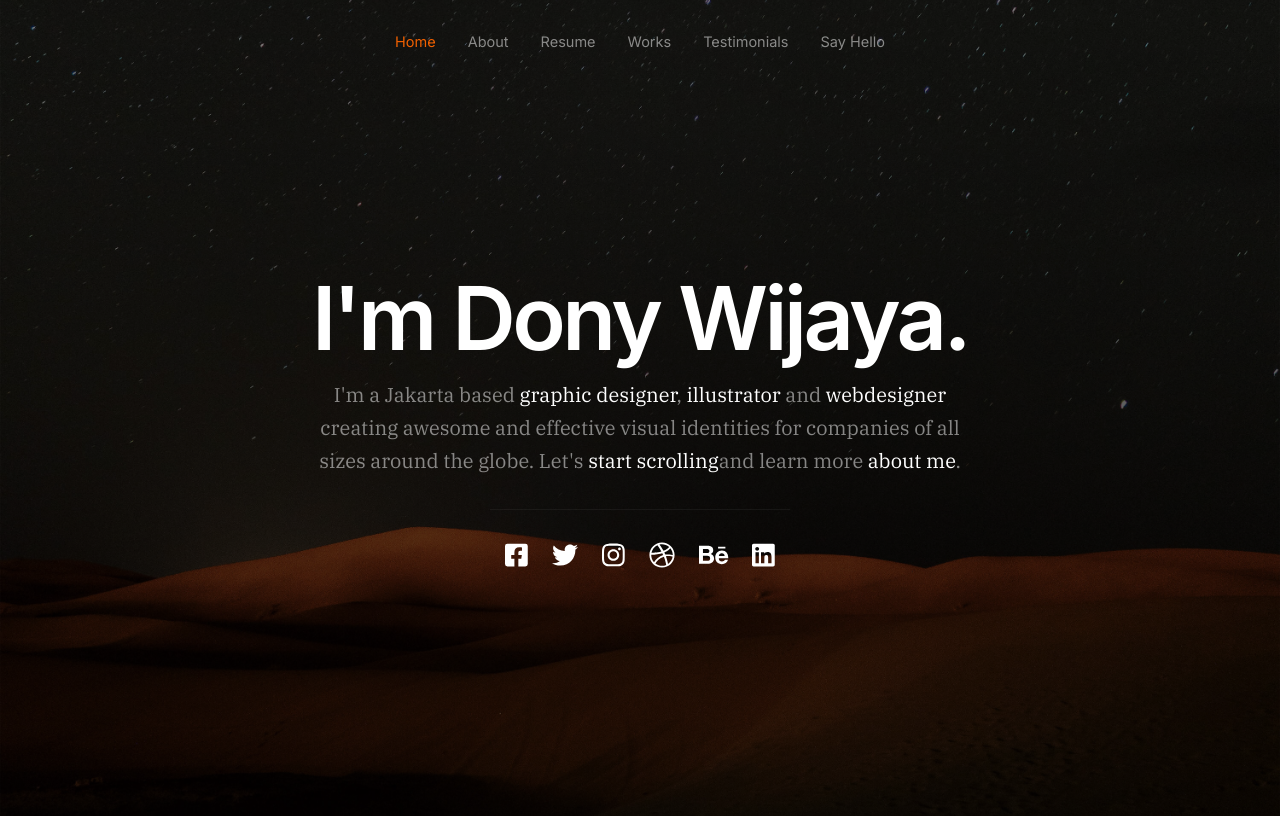
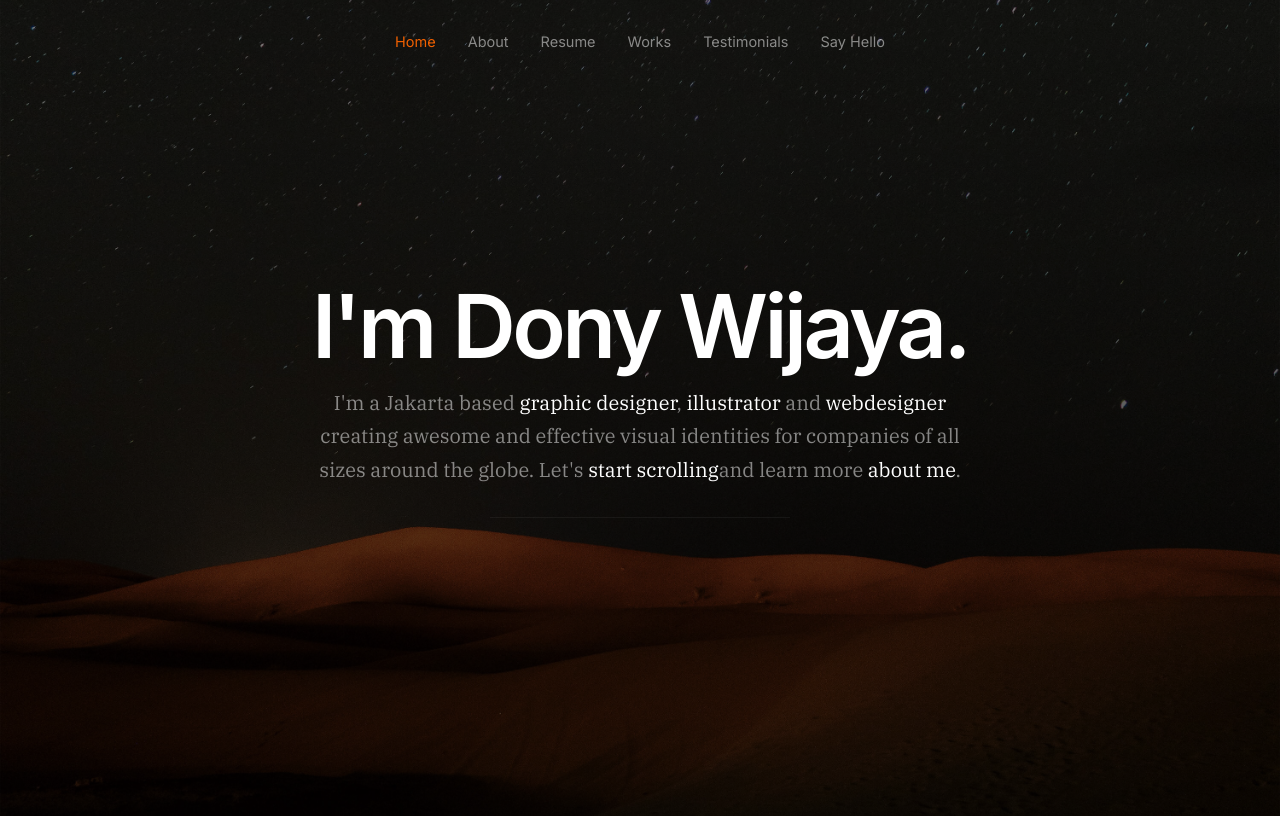
Before and after one commit to donizero8/portofolio, a React (Create React App) app: page / in a window 1280 px wide. Built offline with nearby package versions, Linux system fonts and the light colour scheme.

Commit message:
Fix err build

```diff
--- a/src/App.js
+++ b/src/App.js
@@ -38,12 +38,12 @@ function App() {
               </h3>
 
               <div className="s-hero__content-social">
-                <a href="#0"><i className="fab fa-facebook-square" aria-hidden="true"></i></a>
+                {/* <a href="#0"><i className="fab fa-facebook-square" aria-hidden="true"></i></a>
                 <a href="#0"><i className="fab fa-twitter" aria-hidden="true"></i></a>
                 <a href="#0"><i className="fab fa-instagram" aria-hidden="true"></i></a>
                 <a href="#0"><i className="fab fa-dribbble" aria-hidden="true"></i></a>
                 <a href="#0"><i className="fab fa-behance" aria-hidden="true"></i></a>
-                <a href="#0"><i className="fab fa-linkedin" aria-hidden="true"></i></a>
+                <a href="#0"><i className="fab fa-linkedin" aria-hidden="true"></i></a> */}
               </div>
 
             </div>
```
